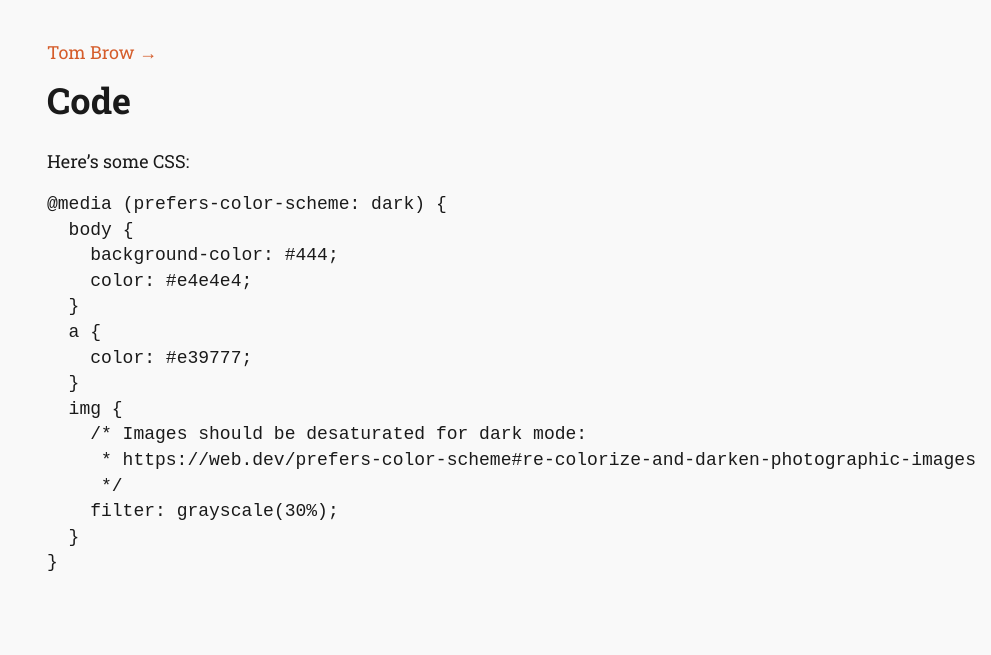
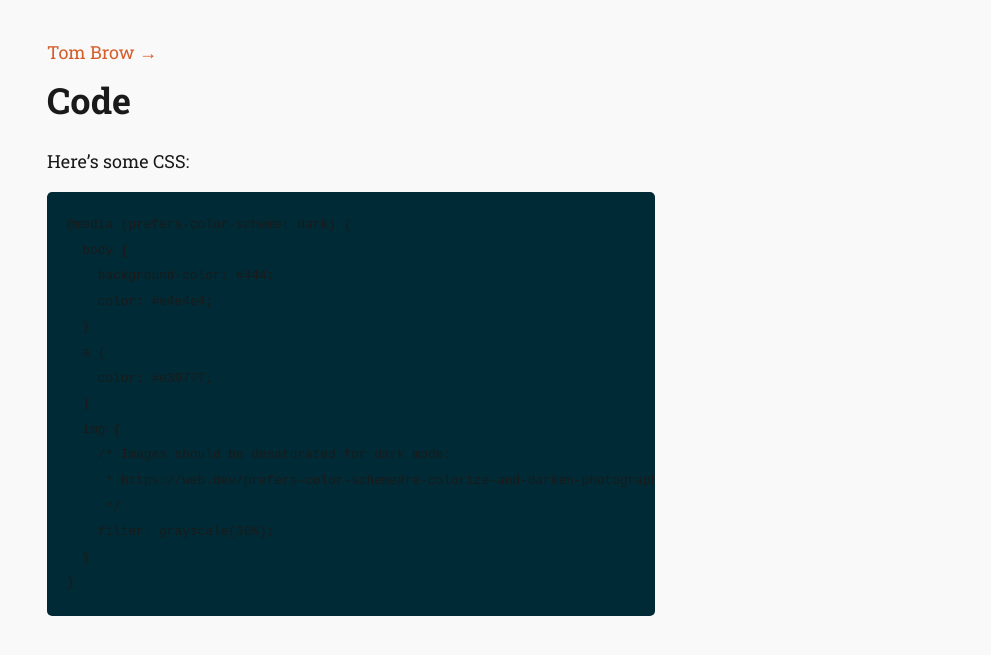
Before and after one commit to brow/rebeccabutler.org, a Jekyll site: the page built from code/index.md, in a window 1280 px wide. Shown: the top 655 px of the page, without its empty margins (289-1280 px from the left). Built offline with Jekyll 4.4.1, drawn with Linux system fonts in a browser that asks for light colours; Markdown is read by kramdown in place of the engine named in the settings.

Commit message:
style div and pre

```diff
--- a/stylesheets/style.css
+++ b/stylesheets/style.css
@@ -73,3 +73,15 @@ img.small {
   display: block;
   border-radius: 6%;
 }
+
+div.highlight {
+  background-color: #002b36;
+  font-family: Consolas, Monaco, "Lucida Console", monospace;
+  font-size: 0.8rem;
+  border-radius: 0.4em;
+}
+
+pre {
+  padding: 1.25rem;
+  overflow-x: auto;
+}
```
